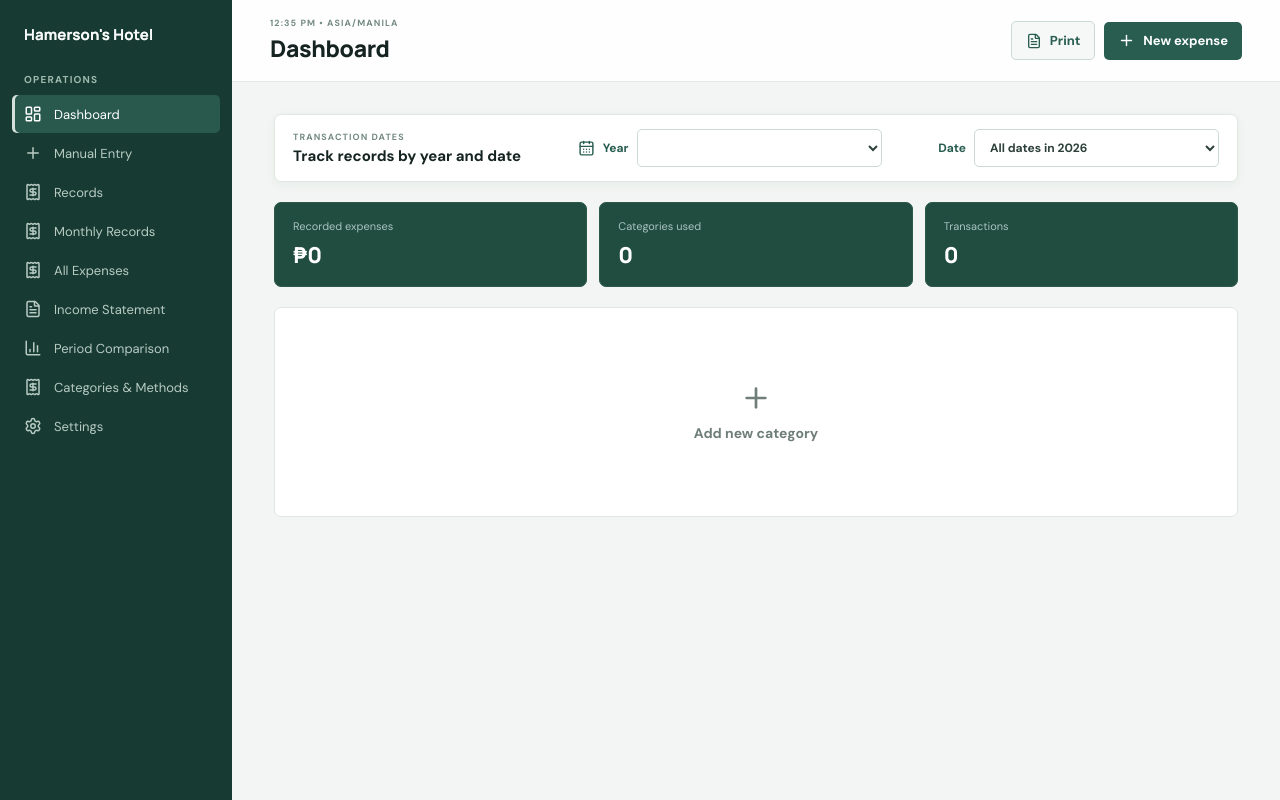
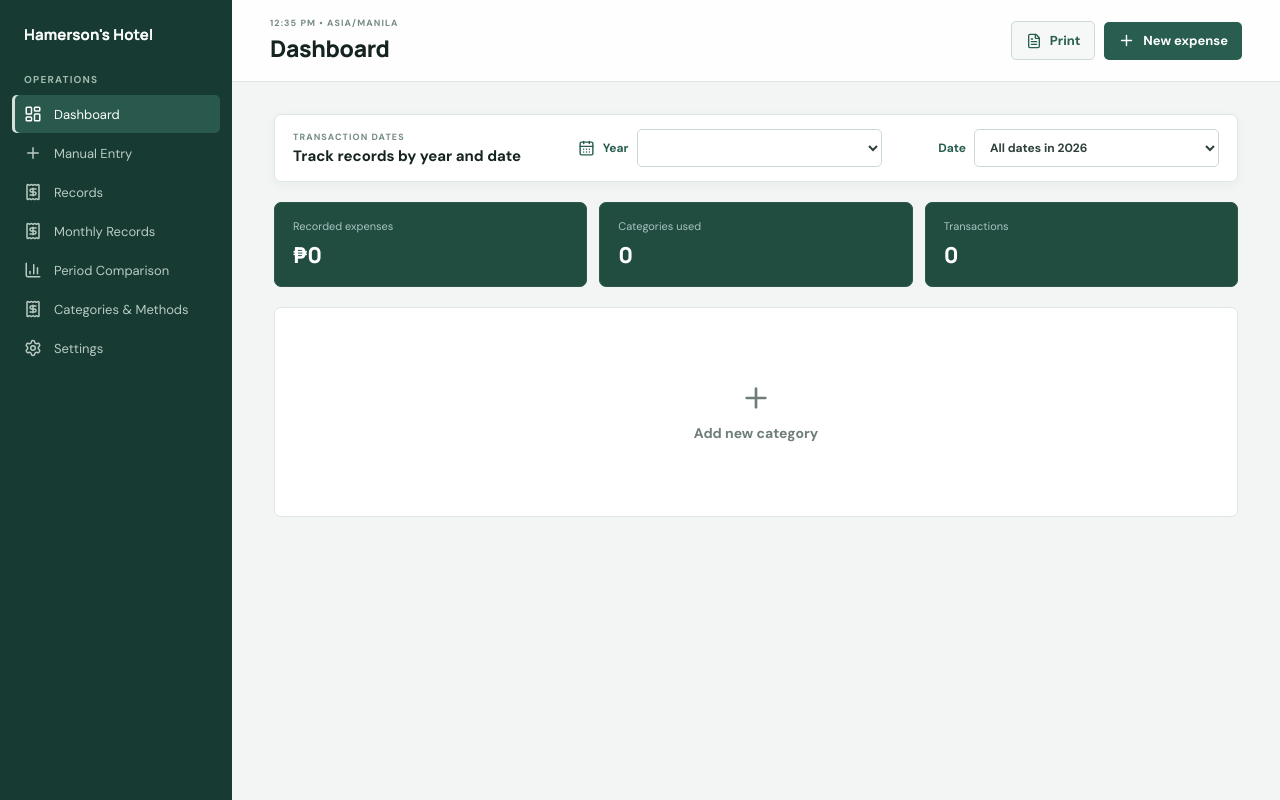
Before and after one commit to FrontEndKai/Hamersons-System, a React (Vite) app: page / in a window 1280 px wide. Built offline with nearby package versions, Linux system fonts and the light colour scheme.

Commit message:
Remove redundant financial pages

```diff
--- a/src/App.jsx
+++ b/src/App.jsx
@@ -31,7 +31,7 @@ const monthStart = () => { const now = getNow(); return toStorageDate(new Date(n
 const yearStart = () => { const now = getNow(); return toStorageDate(new Date(now.getFullYear(), 0, 1)) }
 const emptyFilters = () => ({ type: '', search: '', categoryId: '', departmentId: '', paymentMethodId: '', startDate: monthStart(), endDate: today() })
 const blankForm = type => ({ type, date: today(), description: '', reference: '', supplier: '', categoryId: '', departmentId: '', paymentMethodId: '', amount: '', notes: '' })
-const nav = [['dashboard', 'Dashboard', LayoutDashboard], ['manual', 'Manual Entry', Plus], ['records', 'Records', Receipt], ['monthly', 'Monthly Records', Receipt], ['expenses', 'All Expenses', Receipt], ['reports', 'Income Statement', FileText], ['comparison', 'Period Comparison', BarChart3], ['masters', 'Categories & Methods', Receipt], ['settings', 'Settings', Settings]]
+const nav = [['dashboard', 'Dashboard', LayoutDashboard], ['manual', 'Manual Entry', Plus], ['records', 'Records', Receipt], ['monthly', 'Monthly Records', Receipt], ['comparison', 'Period Comparison', BarChart3], ['masters', 'Categories & Methods', Receipt], ['settings', 'Settings', Settings]]
 
 export default function App() {
   const [view, setView] = useState('dashboard'), [tx, setTx] = useState([]), [categories, setCategories] = useState([]), [methods, setMethods] = useState([]), [departments, setDepartments] = useState([]), [settings, setSettings] = useState({}), [form, setForm] = useState(null), [editing, setEditing] = useState(null), [categoryEditing, setCategoryEditing] = useState(null), [pendingDelete, setPendingDelete] = useState(null), [mobile, setMobile] = useState(false)
```
